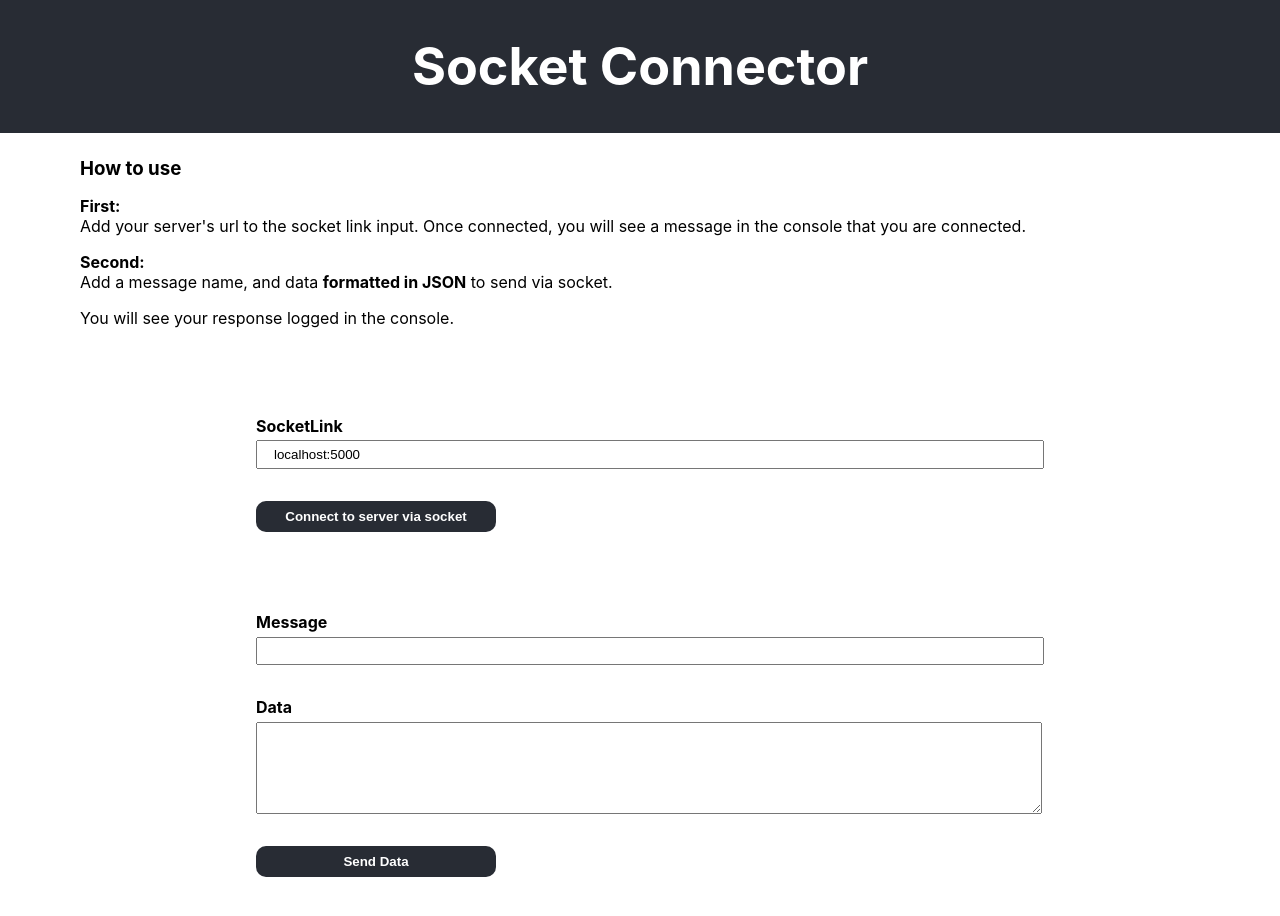
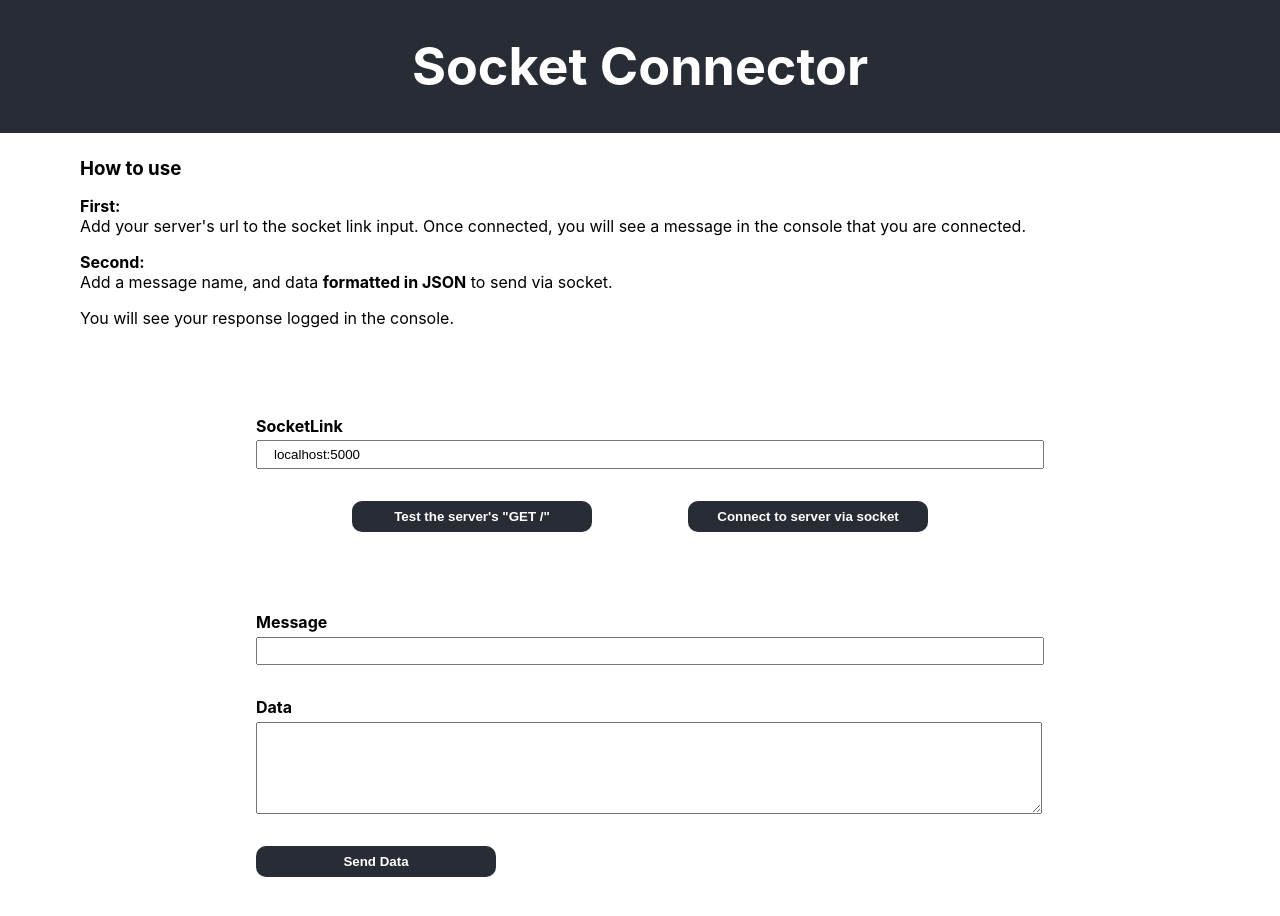
Before and after one commit to DevWarr/socketconnector, a React (Create React App) app: page / in a window 1280 px wide. Shown: the top 916 px of the page. Built offline with nearby package versions, Linux system fonts and the light colour scheme.

Commit message:
Adds HTTP "/" ping

```diff
--- a/src/App.js
+++ b/src/App.js
@@ -1,5 +1,6 @@
 import React from 'react';
 import io from 'socket.io-client';
+import axios from 'axios'
 import './App.css';
 
 function App() {
@@ -31,14 +32,22 @@ function App() {
 		});
 	};
 
+	const testServer = e => {
+		e.preventDefault();
+		console.log(socketLink);
+		axios.get(socketLink)
+			.then(console.log)
+			.catch(console.error)
+	};
+
 	const connectSocket = (e) => {
 		e.preventDefault();
 		console.log(socketLink);
 		try {
-			const socket = io.connect(socketLink)
+			const socket = io.connect(socketLink);
 			setSocket(socket);
 		} catch (e) {
-			console.error(e)
+			console.error(e);
 		}
 	};
 
@@ -86,7 +95,10 @@ function App() {
 					value={socketLink}
 					onChange={(e) => setSocketLink(e.target.value)}
 				/>
-				<button onClick={connectSocket}>Connect to server via socket</button>
+				<div style={{ display: 'flex', justifyContent: 'space-evenly' }}>
+					<button onClick={testServer}>Test the server's "GET /"</button>
+					<button onClick={connectSocket}>Connect to server via socket</button>
+				</div>
 			</form>
 
 			<form className="data">
```
